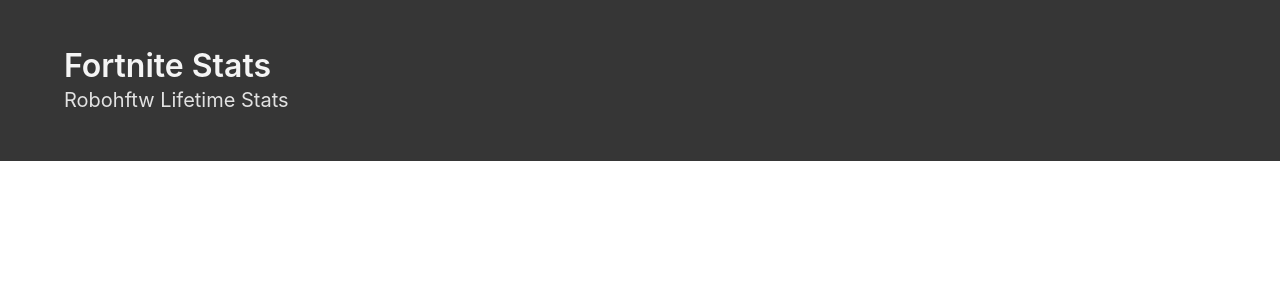
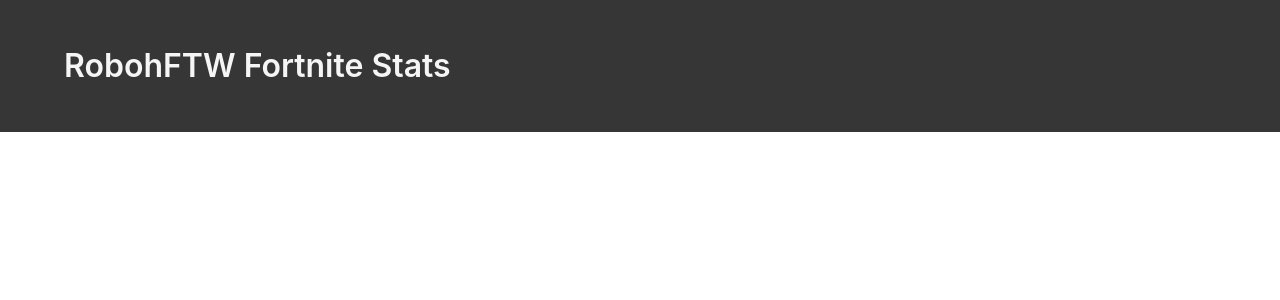
Before and after one commit to carlhester/rh-forknife, a Flask app: template templates/index.html in a window 1280 px wide. Shown: the top 300 px of the page. Run offline with Flask 2, Linux system fonts and the light colour scheme; the template is opened without the code that fills it, so the values that code supplies are empty; parts of the project's set-up code (start-up, migrations or seed data) failed here and were passed over; some libraries are stand-ins or nearby versions.

Commit message:
improved template

```diff
--- a/templates/index.html
+++ b/templates/index.html
@@ -8,67 +8,61 @@
     <script defer src="https://use.fontawesome.com/releases/v5.0.7/js/all.js"></script>
   </head>
   <body>
-<section class="hero is-dark">
+<div class="hero is-dark">
   <div class="hero-body">
     <div class="container">
       <h1 class="title">
-        Fortnite Stats
+        RobohFTW Fortnite Stats
       </h1>
-      <h2 class="subtitle">
-        Robohftw Lifetime Stats
-      </h2>
     </div>
   </div>
-</section>
-<section>
-<div class="container">
-<nav class="level">
-  <div class="level-item has-text-centered">
-    {% if stats %}
-    <div>
-      <p class="heading">Matches</p>
-      <p class="title">{{ stats['matches'] }} </p>
-    </div>
-  </div>
-  <div class="level-item has-text-centered">
-    <div>
-      <p class="heading">Wins</p>
-      <p class="title">{{ stats['wins'] }} </p>
-    </div>
-  </div>
-  <div class="level-item has-text-centered">
-    <div>
-      <p class="heading">Kills</p>
-      <p class="title">{{ stats['kills'] }} </p>
-    </div>
+</div>
+ {% if stats %}
+ <section class="info-tiles">
+                    <div class="tile is-ancestor has-text-centered">
+                        <div class="tile is-parent">
+                            <article class="tile is-child box">
+                                <p class="title">{{ stats['matches'] }}</p>
+                                <p class="subtitle">Games</p>
+                            </article>
+                        </div>
+                        <div class="tile is-parent">
+                            <article class="tile is-child box">
+                                <p class="title is-1">{{ stats['wins'] }}</p>
+                                <p class="subtitle">Wins</p>
+                            </article>
+                        </div>
+                        <div class="tile is-parent">
+                            <article class="tile is-child box">
+                                <p class="title">{{ stats['kills'] }}</p>
+                                <p class="subtitle">Frags</p>
+                            </article>
+                        </div>
+                    </div>
+  </section>
+ <section class="info-tiles">
+                    <div class="tile is-ancestor has-text-centered">
+                        <div class="tile is-parent">
+                            <article class="tile is-child box">
+                                <p class="title">{{ stats['top12'] }}</p>
+                                <p class="subtitle">Top12</p>
+                            </article>
+                        </div>
+                        <div class="tile is-parent">
+                            <article class="tile is-child box">
+                                <p class="title">{{ stats['top3'] }}</p>
+                                <p class="subtitle">Top3</p>
+                            </article>
+                        </div>
+                        <div class="tile is-parent">
+                            <article class="tile is-child box">
+                                <p class="title">{{ stats['top25'] }}</p>
+                                <p class="subtitle">Top25</p>
+                            </article>
+                        </div>
+                    </div>
+  </section>
     {% endif %}
-  </div>
-</nav>
-</section>
-<section>
-<div class="container">
-<nav class="level">
-  <div class="level-item has-text-centered">
-    {% if stats %}
-    <div>
-      <p class="heading">Top 3</p>
-      <p class="title">{{ stats['top3'] }} </p>
-    </div>
-  </div>
-  <div class="level-item has-text-centered">
-    <div>
-      <p class="heading">Top 12</p>
-      <p class="title">{{ stats['top12'] }} </p>
-    </div>
-  </div>
-  <div class="level-item has-text-centered">
-    <div>
-      <p class="heading">Top 25</p>
-      <p class="title">{{ stats['top25'] }} </p>
-    </div>
-    {% endif %}
-  </div>
-</nav>
-</section>
-  </body>
+</body>
+
 </html>
```
